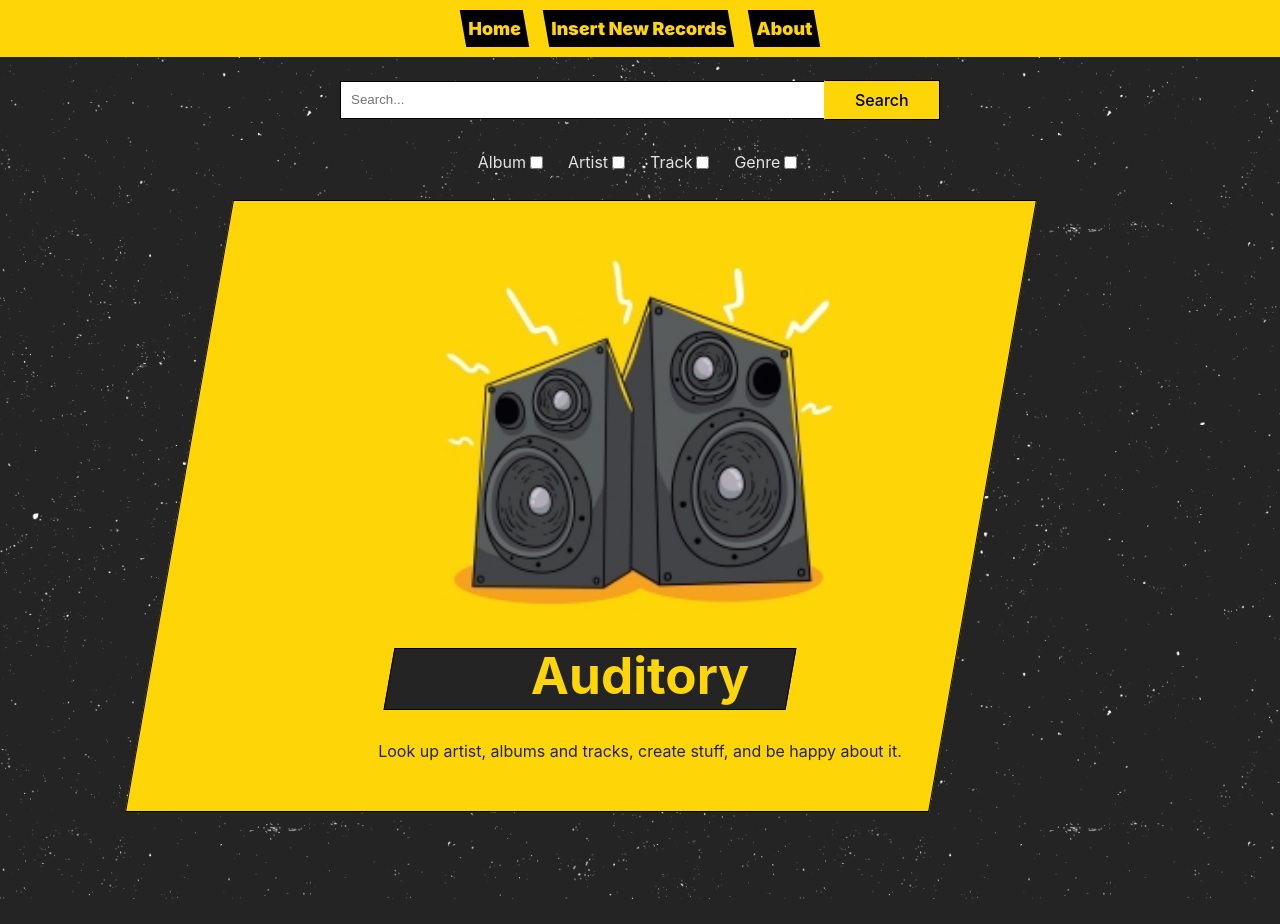
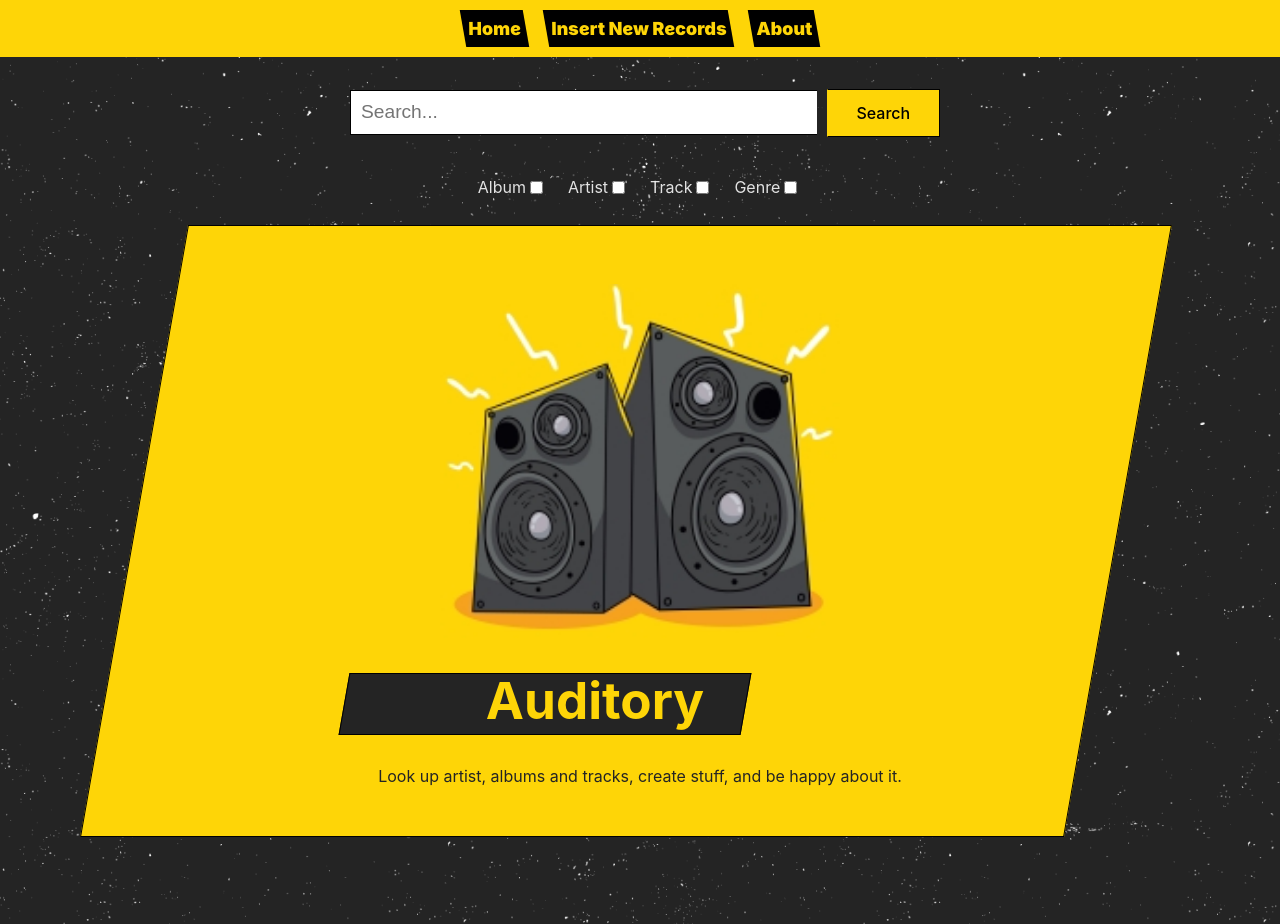
Before and after one commit to jmchor/reactitory, a React (Vite) app: page / in a window 1280 px wide. Before the commit the page ends 899 px from the top, so only its background shows below. Built offline with nearby package versions, Linux system fonts and the light colour scheme; no server answers.

Commit message:
Adjust search input, font & front page

```diff
--- a/src/App.css
+++ b/src/App.css
@@ -224,9 +224,10 @@ td img {
 
 .search-input {
 	width: 80%;
+	margin: 10px;
 	padding: 10px;
 	padding-bottom: 11px;
-
+	font-size: 1.2rem;
 	border: none;
 	border-bottom: 1px solid #000;
 	border-top: 1px solid #000;
@@ -255,7 +256,7 @@ td img {
 
 .search-button {
 	width: 20%; /* Adjusted to 20% for narrower button */
-	padding: 9px;
+	padding: 13px;
 	border-top: 1px solid #000;
 	border-right: 1px solid #000;
 	border-bottom: 1px solid #000;
@@ -482,3 +483,7 @@ nav ul li a {
 	max-width: 600px;
 	max-height: 600px;
 }
+
+.headline-container-home .backdrop-big {
+	padding-left: 290px;
+}
--- a/src/index.css
+++ b/src/index.css
@@ -1,5 +1,5 @@
 :root {
-	font-family: Inter, system-ui, Avenir, Helvetica, Arial, sans-serif;
+	font-family: 'JetBrains Mono', Inter, system-ui, Avenir, Helvetica, Arial, sans-serif;
 	line-height: 1.5;
 	font-weight: 400;
 
```
